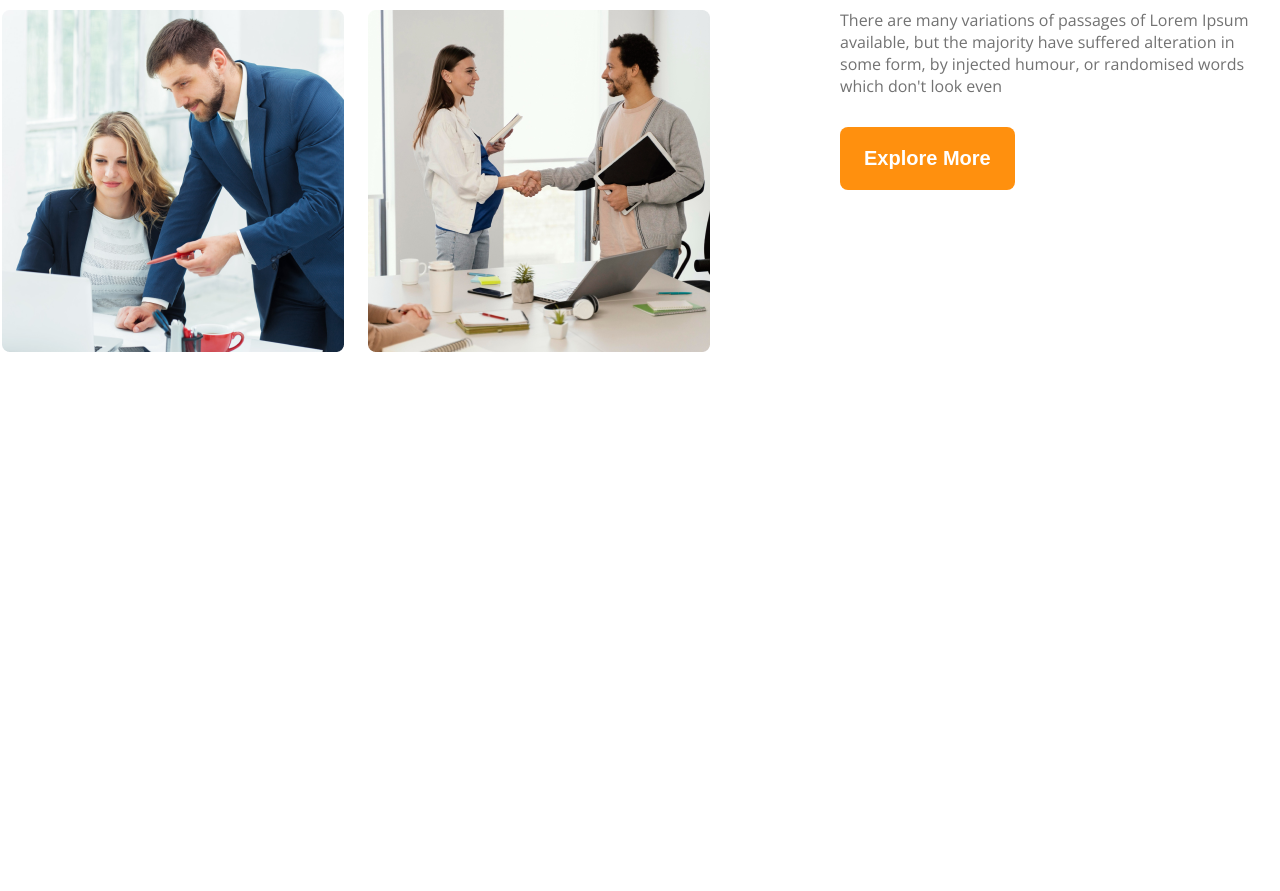
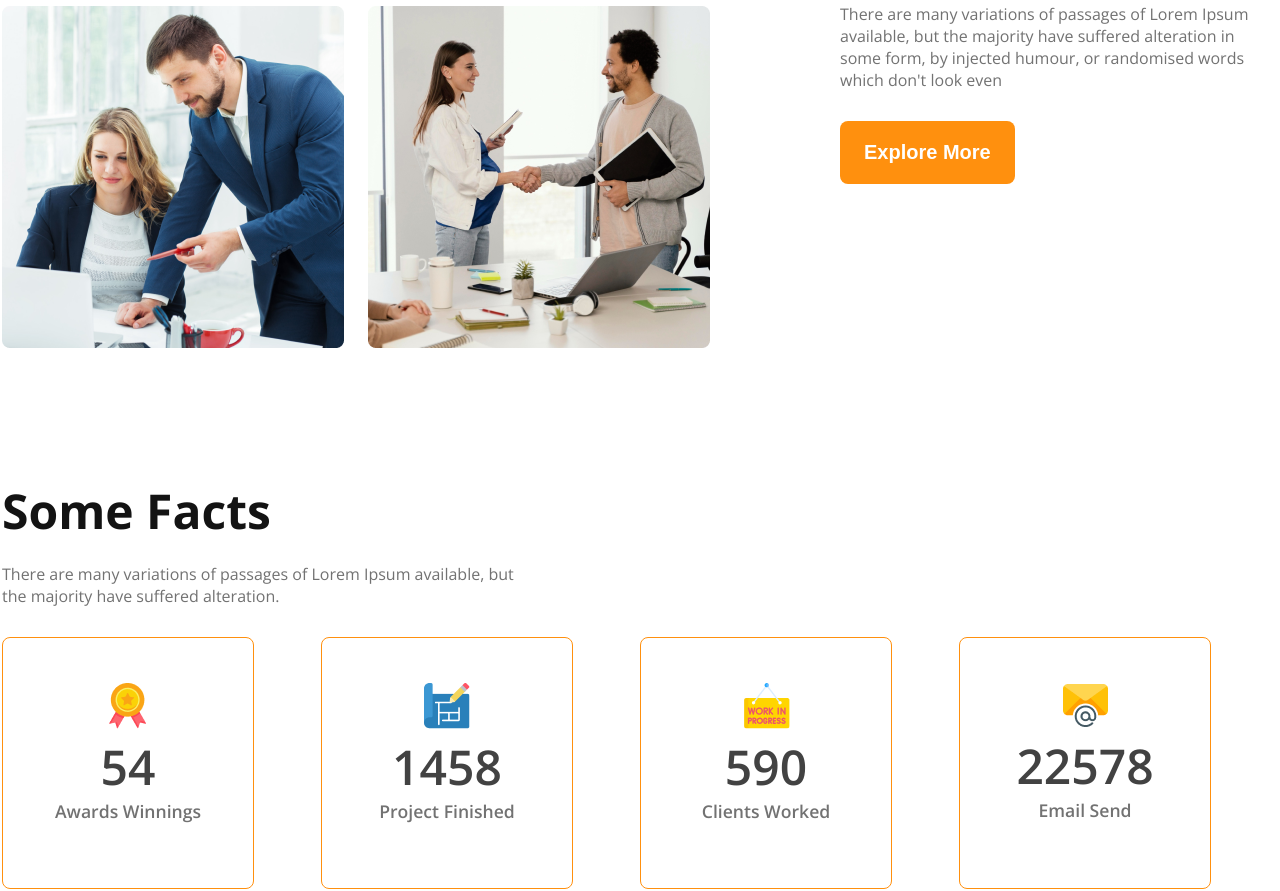
Before and after one commit to sabequnpayel/flex-grid-web, a plain HTML site: page index.html in a window 1280 px wide. Shown: the part 1723-2614 px from the top of the page. Before the commit the page ends 2384 px from the top, so only its background shows below. Drawn offline with nearby package versions, Linux system fonts and the light colour scheme.

Commit message:
responsived some facts

```diff
--- a/index.html
+++ b/index.html
@@ -54,27 +54,40 @@
         <!--some facts-->
         <section>
             <!--.fact*4>img.fact-icon+h4.fact-num+h5.fact-name-->
-            <div class="fact">
-                <img src="" alt="" class="fact-icon">
-                <h4 class="fact-num"></h4>
-                <h5 class="fact-name"></h5>
+            <div class="fact-des">
+            <h3 class="section-title">Some Facts</h3>
+            <p class="banner-des text-d3">There are many variations of passages of Lorem Ipsum available, but <br> the majority have suffered alteration.</p>
             </div>
-            <div class="fact">
-                <img src="" alt="" class="fact-icon">
-                <h4 class="fact-num"></h4>
-                <h5 class="fact-name"></h5>
+            <div class="fact-container">
+                <div class="card-container">
+             <div class="fact-card">
+                <img src="images/icons/ribon.png" alt="" class="fact-icon">
+                <h4 class="fact-num text-d2">54</h4>
+                <h5 class="fact-name text-d3">Awards Winnings</h5>
             </div>
-            <div class="fact">
-                <img src="" alt="" class="fact-icon">
-                <h4 class="fact-num"></h4>
-                <h5 class="fact-name"></h5>
             </div>
-            <div class="fact">
-                <img src="" alt="" class="fact-icon">
-                <h4 class="fact-num"></h4>
-                <h5 class="fact-name"></h5>
+            <div class="card-container">
+            <div class="fact-card">
+                <img src="images/icons/projects.png" alt="" class="fact-icon">
+                <h4 class="fact-num text-d2">1458</h4>
+                <h5 class="fact-name text-d3">Project Finished</h5>
             </div>
-
+            </div>
+            <div class="card-container">
+            <div class="fact-card">
+                <img src="images/icons/customers.png" alt="" class="fact-icon">
+                <h4 class="fact-num text-d2">590</h4>
+                <h5 class="fact-name text-d3">Clients Worked</h5>
+            </div>
+            </div>
+            <div class="card-container">
+            <div class="fact-card">
+                <img src="images/icons/email.png" alt="" class="fact-icon">
+                <h4 class="fact-num text-d2">22578</h4>
+                <h5 class="fact-name text-d3">Email Send</h5>
+            </div>
+            </div>
+        </div>
         </section>
     </main>
 </body>
--- a/style.css
+++ b/style.css
@@ -45,7 +45,7 @@ body {
     font-weight: 700;
     color: #131313;
     font-size: 3rem;
-    margin-bottom: 1.5rem;
+    margin-bottom: 0;
 }
 
 
@@ -78,7 +78,7 @@ align-items: center;
 
 }
 .banner-des{
-    margin-top: 24px;
+    margin-top: 20px;
     margin-bottom: 30px;
     font-size: 1rem;
     font-weight: 400;
@@ -120,6 +120,35 @@ main > section{
     margin-left: 130px;
 
 }
+/*some facts*/
+.fact-container{
+    display: grid;
+    grid-template-columns: repeat(4, 1fr);
+}
+.card-container{
+    width: 250px;
+    height: 250px;
+    align-items: center;
+    justify-content: center;
+    text-align: center;
+    border: #FF900E 1px solid;
+    border-radius: 8px;
+}
+.fact-card{
+  padding-top: 45px;
+  padding-bottom: 60px;
+
+}
+.fact-num{
+    font-size: 3rem;
+    font-weight: 600;
+    margin: 0;
+}
+.fact-name{
+    font-size: 1.1rem;
+    font-weight: 600;
+    margin: 0px;
+}
 
 @media screen and (max-width: 576px) {
     .nav-links,
@@ -131,21 +160,42 @@ main > section{
         grid-template-columns: repeat(1, 1fr);
     }
     .our-features{
-        margin-left: 20px;
+        margin: auto;
     }
     .banner-content{
-        margin-left: 5px;
-        margin-right: 5px;
-
+        margin: 0px;
+        > .btn-primary{
+            margin-bottom: 50px;
+        }
     }
-
+    .section-title{
+        padding-left: 5px;
+    }
+    .banner-des{
+        padding-left: 5px;
+    }
+    .fact-container{
+         grid-template-columns: repeat(1, 1fr);
+         gap: 20px;
+    }
+    .card-container{
+        margin:auto;
+    }
 }
 /*for medium device*/
 @media screen and (min-width: 576px) and (max-width: 992px) {
     .items{
         flex-direction: column;
     }
-    .our-features{
+    .our-features,
+    .fact-des{
         margin-left: 45px;
     }
+    .fact-container{
+         grid-template-columns: repeat(2, 1fr);
+         gap: 20px;
+    }
+ .card-container{
+        margin:auto;
+    }
 }
```
